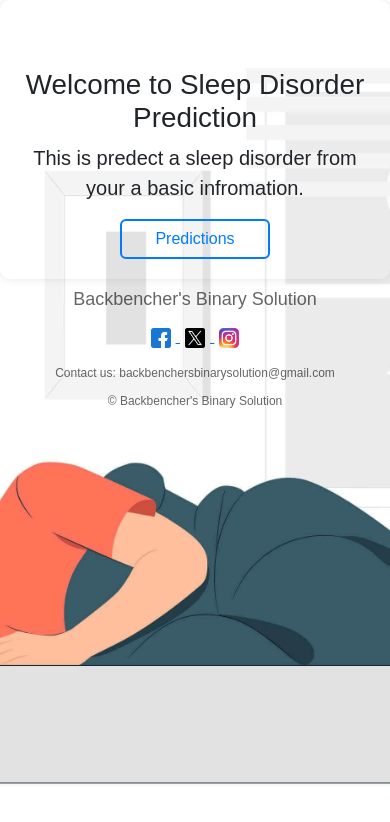
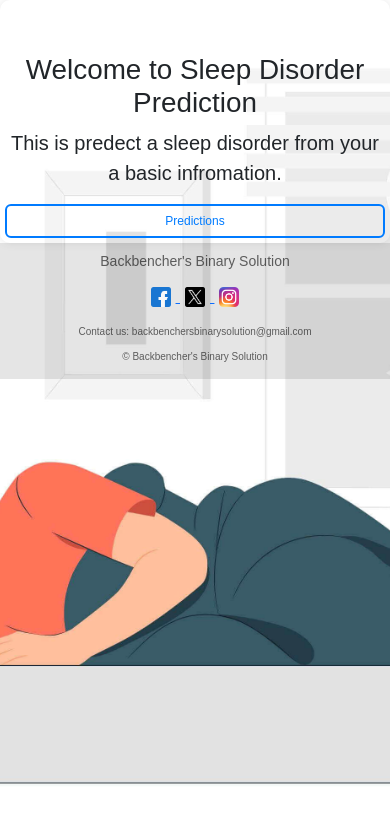
Before and after one commit to tamim-shadman/Sleep-Disorder-Prediction, a website: page Index.html in a window 390 px wide. Drawn offline with nearby package versions, Linux system fonts and the light colour scheme; a web font is replaced by a local one.

Commit message:
Update style.css

```diff
--- a/style.css
+++ b/style.css
@@ -40,14 +40,14 @@ form {
     background-color: transparent;
     border: 2px solid #007bff;
     color: #007bff;
-    transition: background-color 0.3s ease, color 0.3s ease;
+    transition: background-color 0.3s ease, color 0.3s ease, transform 0.3s ease;
 }
 
 .btn-primary:hover {
     background-color: #007bff;
     color: white;
+    transform: scale(1.05);
 }
-
 
 /* Popup container */
 #customAlert {
@@ -131,7 +131,7 @@ button {
 
 /* Footer Styling */
 .footer {
-    background-color: solid; /* Transparent background */
+    background-color: rgba(0, 0, 0, 0.1); /* Transparent background */
     color: rgba(0, 0, 0, 0.6);
     padding: 10px 0; /* Smaller padding */
     text-align: center;
@@ -187,3 +187,48 @@ button {
     margin: 5px 0;
     font-size: 12px; /* Smaller font size */
 }
+
+/* Responsive adjustments */
+@media (max-width: 768px) {
+    .container {
+        padding: 10px;
+    }
+
+    .form-label, .form-control, .btn-primary {
+        font-size: 14px;
+    }
+
+    .btn-primary {
+        width: 100%;
+    }
+
+    .footer-logo h2 {
+        font-size: 16px;
+    }
+
+    .footer-contact p, .footer-contact a, .footer p {
+        font-size: 12px;
+    }
+}
+
+@media (max-width: 576px) {
+    .container {
+        padding: 5px;
+    }
+
+    .form-label, .form-control, .btn-primary {
+        font-size: 12px;
+    }
+
+    .btn-primary {
+        width: 100%;
+    }
+
+    .footer-logo h2 {
+        font-size: 14px;
+    }
+
+    .footer-contact p, .footer-contact a, .footer p {
+        font-size: 10px;
+    }
+}
```
